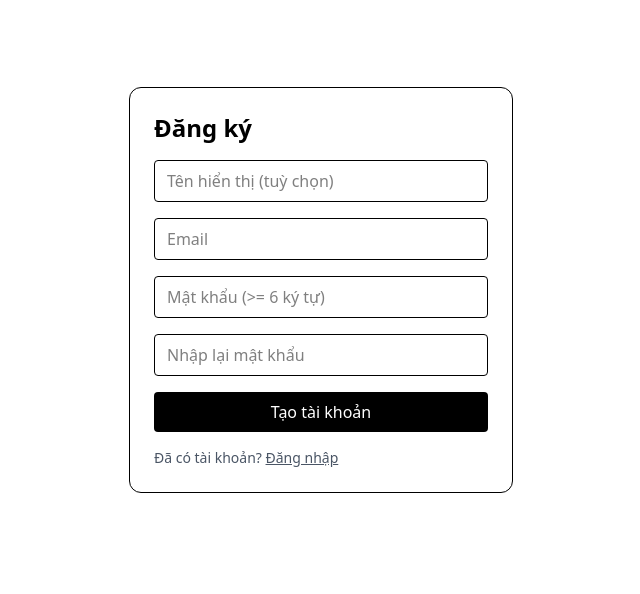
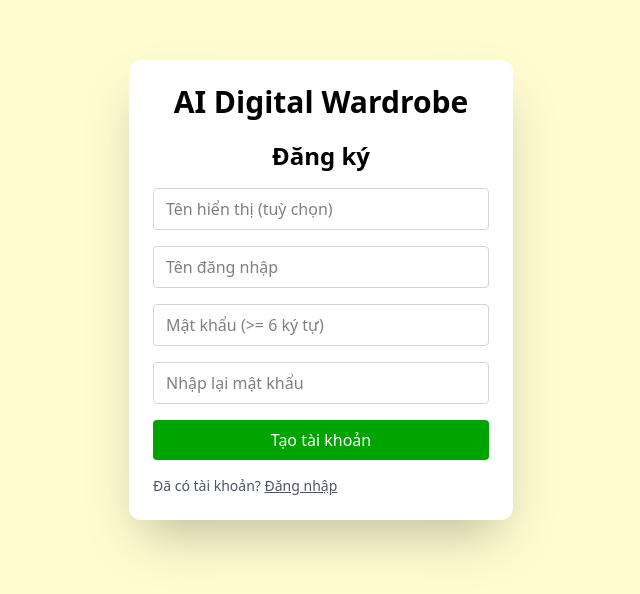
Before and after one commit to toilact/ai-digital-wardrobe, a Next.js app: page /auth/register in a window 1280 px wide. Shown: the part 110-704 px from the top of the page, without its empty margins (319-959 px from the left). Built offline with nearby package versions, Linux system fonts and the light colour scheme; no server answers.

Commit message:
chinh giao dien onboarding

```diff
--- a/src/app/auth/login/page.tsx
+++ /dev/null
@@ -1,69 +0,0 @@
-"use client";
-
-import { signInWithEmailAndPassword } from "firebase/auth";
-import { auth } from "@/lib/firebase";
-import Link from "next/link";
-import { useRouter } from "next/navigation";
-import { useState } from "react";
-import GoogleLoginButton from "@/components/GoogleLoginButton";
-
-export default function LoginPage() {
-  const router = useRouter();
-  const [email, setEmail] = useState("");
-  const [pass, setPass] = useState("");
-  const [loading, setLoading] = useState(false);
-
-  const onLogin = async () => {
-    if (!email || !pass) return alert("Nhập email và mật khẩu");
-    setLoading(true);
-    try {
-      await signInWithEmailAndPassword(auth, email, pass);
-      router.push("/dashboard");
-    } catch (e: any) {
-      alert(e?.message ?? "Login failed");
-    } finally {
-      setLoading(false);
-    }
-  };
-
-  return (
-    <main className="min-h-screen flex items-center justify-center p-6">
-      <div className="w-full max-w-sm border rounded-xl p-6 space-y-4">
-        <h1 className="text-2xl font-semibold">Đăng nhập</h1>
-
-        <input
-          className="w-full border rounded px-3 py-2"
-          placeholder="Email"
-          value={email}
-          onChange={(e) => setEmail(e.target.value)}
-        />
-        <input
-          className="w-full border rounded px-3 py-2"
-          placeholder="Mật khẩu"
-          type="password"
-          value={pass}
-          onChange={(e) => setPass(e.target.value)}
-        />
-
-        <button
-          onClick={onLogin}
-          disabled={loading}
-          className="w-full bg-black text-white rounded py-2 disabled:opacity-50"
-        >
-          {loading ? "Đang đăng nhập..." : "Đăng nhập"}
-        </button>
-
-        <div className="pt-2 border-t">
-          <GoogleLoginButton />
-        </div>
-
-        <p className="text-sm text-gray-600">
-          Chưa có tài khoản?{" "}
-          <Link className="underline" href="/auth/register">
-            Đăng ký
-          </Link>
-        </p>
-      </div>
-    </main>
-  );
-}
--- a/src/app/auth/register/page.tsx
+++ b/src/app/auth/register/page.tsx
@@ -7,8 +7,10 @@ import {
   createUserWithEmailAndPassword,
   updateProfile,
   AuthError,
+  onAuthStateChanged,
 } from "firebase/auth";
-import { auth } from "@/lib/firebase";
+import { auth, db } from "@/lib/firebase";
+import { doc, getDoc, setDoc, serverTimestamp } from "firebase/firestore";
 
 function firebaseMsg(err: unknown) {
   const e = err as AuthError;
@@ -16,9 +18,9 @@ function firebaseMsg(err: unknown) {
 
   switch (code) {
     case "auth/email-already-in-use":
-      return "Email này đã được sử dụng. Hãy đăng nhập hoặc dùng email khác.";
+      return "Tên đăng nhập đã được sử dụng. Hãy chọn tên khác.";
     case "auth/invalid-email":
-      return "Email không hợp lệ.";
+      return "Định dạng email nội bộ không hợp lệ.";
     case "auth/weak-password":
       return "Mật khẩu quá yếu. Firebase yêu cầu ít nhất 6 ký tự.";
     case "auth/operation-not-allowed":
@@ -33,24 +35,27 @@ function firebaseMsg(err: unknown) {
 export default function RegisterPage() {
   const router = useRouter();
   const [name, setName] = useState("");
-  const [email, setEmail] = useState("");
+  const [username, setUsername] = useState("");
   const [pass, setPass] = useState("");
   const [confirm, setConfirm] = useState("");
   const [loading, setLoading] = useState(false);
 
   const onRegister = async () => {
     // Validate trước cho chắc
-    if (!email.trim() || !pass) return alert("Nhập email và mật khẩu.");
+    const uname = username.trim().toLowerCase();
+    if (!uname || !pass) return alert("Nhập tên đăng nhập và mật khẩu.");
+    if (!/^[a-z0-9_\-]{3,32}$/.test(uname))
+      return alert("Tên đăng nhập chỉ gồm chữ, số, gạch dưới hoặc gạch ngang (3-32 ký tự).");
     if (pass.length < 6) return alert("Mật khẩu phải từ 6 ký tự trở lên.");
     if (pass !== confirm) return alert("Mật khẩu nhập lại không khớp.");
 
     setLoading(true);
     try {
-      const cred = await createUserWithEmailAndPassword(
-        auth,
-        email.trim(),
-        pass
-      );
+
+      // Tạo email giả để Firebase dùng làm identifier
+      const fakeEmail = `${uname}@adw.local`;
+
+      const cred = await createUserWithEmailAndPassword(auth, fakeEmail, pass);
 
       // set displayName nếu có
       const displayName = name.trim();
@@ -69,27 +74,28 @@ export default function RegisterPage() {
   };
 
   return (
-    <main className="min-h-screen flex items-center justify-center p-6">
-      <div className="w-full max-w-sm border rounded-xl p-6 space-y-4">
-        <h1 className="text-2xl font-semibold">Đăng ký</h1>
+    <main className="min-h-screen flex items-center justify-center p-6 bg-[#FFFDD0]">
+      <div className="w-full max-w-sm shadow-2xl rounded-xl p-6 space-y-4 bg-white">
+        <h1 className="text-3xl font-semibold text-center mb-5">AI Digital Wardrobe</h1>
+        <h1 className="text-2xl font-semibold text-center">Đăng ký</h1>
 
         <input
-          className="w-full border rounded px-3 py-2"
+          className="w-full border border-gray-300 rounded px-3 py-2"
           placeholder="Tên hiển thị (tuỳ chọn)"
           value={name}
           onChange={(e) => setName(e.target.value)}
         />
 
         <input
-          className="w-full border rounded px-3 py-2"
-          placeholder="Email"
-          value={email}
-          onChange={(e) => setEmail(e.target.value)}
-          autoComplete="email"
+          className="w-full border border-gray-300 rounded px-3 py-2"
+          placeholder="Tên đăng nhập"
+          value={username}
+          onChange={(e) => setUsername(e.target.value)}
+          autoComplete="username"
         />
 
         <input
-          className="w-full border rounded px-3 py-2"
+          className="w-full border border-gray-300 rounded px-3 py-2"
           placeholder="Mật khẩu (>= 6 ký tự)"
           type="password"
           value={pass}
@@ -98,7 +104,7 @@ export default function RegisterPage() {
         />
 
         <input
-          className="w-full border rounded px-3 py-2"
+          className="w-full border border-gray-300 rounded px-3 py-2"
           placeholder="Nhập lại mật khẩu"
           type="password"
           value={confirm}
@@ -109,14 +115,14 @@ export default function RegisterPage() {
         <button
           onClick={onRegister}
           disabled={loading}
-          className="w-full bg-black text-white rounded py-2 disabled:opacity-50"
+          className="w-full bg-[#00a400] text-white rounded py-2 disabled:opacity-50"
         >
           {loading ? "Đang tạo tài khoản..." : "Tạo tài khoản"}
         </button>
 
         <p className="text-sm text-gray-600">
           Đã có tài khoản?{" "}
-          <Link className="underline" href="/auth/login">
+          <Link className="underline" href="/">
             Đăng nhập
           </Link>
         </p>
--- a/src/app/dashboard/page.tsx
+++ b/src/app/dashboard/page.tsx
@@ -51,8 +51,8 @@ export default function Dashboard() {
     <main className="min-h-screen p-6">
       <div className="flex justify-between items-center mb-6">
         <div>
-          <h1 className="text-2xl font-semibold">Xin chào {user.displayName}</h1>
-          <p className="text-gray-500">{user.email}</p>
+          <h1 className="text-2xl font-semibold">Xin chào {user.displayName || user.email?.split('@')[0]}</h1>
+          <p className="text-gray-500">@{user.email?.split('@')[0]}</p>
         </div>
 
         <LogoutButton />
--- a/src/app/page.tsx
+++ b/src/app/page.tsx
@@ -4,21 +4,21 @@ import { auth } from "@/lib/firebase";
 import Link from "next/link";
 import { useRouter } from "next/navigation";
 import { useState } from "react";
-import { FcGoogle } from "react-icons/fc"; // Cần cài: npm install react-icons
 import GoogleLoginButton from "@/components/GoogleLoginButton";
 
 export default function Home() {
 
   const router = useRouter();
-  const [email, setEmail] = useState("");
+  const [username, setUsername] = useState("");
   const [pass, setPass] = useState("");
   const [loading, setLoading] = useState(false);
 
   const onLogin = async () => {
-    if (!email || !pass) return alert("Nhập email và mật khẩu");
+    if (!username || !pass) return alert("Nhập tên đăng nhập và mật khẩu");
     setLoading(true);
     try {
-      await signInWithEmailAndPassword(auth, email, pass);
+      const loginEmail = `${username.trim().toLowerCase()}@adw.local`;
+      await signInWithEmailAndPassword(auth, loginEmail, pass);
       router.push("/dashboard");
     } catch (e: any) {
       alert(e?.message ?? "Login failed");
@@ -30,7 +30,7 @@ export default function Home() {
     <main className="min-h-screen bg-[#FFFDD0] flex items-center justify-center">
 
 
-      <div className="w-full max-w-[400px] bg-white p-12 shadow-2xl flex flex-col items-center">
+      <div className="w-full max-w-[400px] bg-white rounded-xl  p-6 shadow-2xl flex flex-col items-center">
 
         <h1 className="text-3xl font-semibold mb-5">AI Digital Wardrobe</h1>
         {/* Tiêu đề Log-in */}
@@ -42,11 +42,11 @@ export default function Home() {
         <div className="w-full space-y-4">
           <div className="relative m-2">
             <input
-              type="email"
-              placeholder="Email"
-              value={email}
+              type="text"
+              placeholder="Tên đăng nhập"
+              value={username}
               className="w-full border border-gray-300 p-3 outline-none focus:border-blue-400"
-              onChange={(e) => setEmail(e.target.value)}
+              onChange={(e) => setUsername(e.target.value)}
             />
           </div>
 
@@ -61,12 +61,15 @@ export default function Home() {
           </div>
 
           {/* Nút Login xanh dương */}
-          <button
-            onClick={onLogin}
-            disabled={loading}
-            className="w-full bg-[#4a90e2] text-white py-3 font-semibold hover:bg-blue-600 transition-colors">
-            {loading ? "Đang đăng nhập..." : "Đăng nhập"}
-          </button>
+          <div className="m-2">
+            <button
+              onClick={onLogin}
+              disabled={loading}
+              className="w-full bg-[#4a90e2] text-white p-3 font-semibold hover:bg-blue-600 transition-colors">
+              {loading ? "Đang đăng nhập..." : "Đăng nhập"}
+            </button>
+          </div>
+
         </div>
 
         {/* Dòng kẻ ngang hoặc chữ OR */}
--- a/src/components/GoogleLoginButton.tsx
+++ b/src/components/GoogleLoginButton.tsx
@@ -3,6 +3,7 @@
 import { GoogleAuthProvider, signInWithPopup } from "firebase/auth";
 import { auth } from "@/lib/firebase";
 import { useRouter } from "next/navigation";
+import { FcGoogle } from "react-icons/fc"; // Cần cài: npm install react-icons
 
 export default function GoogleLoginButton() {
   const router = useRouter();
@@ -14,8 +15,9 @@ export default function GoogleLoginButton() {
   };
 
   return (
-    <button onClick={handleLogin} className="px-5 py-3 rounded bg-black text-white">
-      Login with Google
+    <button onClick={handleLogin} className="w-full flex items-center justify-center gap-3 border border-gray-300 py-1 px-3 hover:bg-gray-50 transition-all mb-6">
+      <FcGoogle className="text-2xl" />
+      <span className="text-gray-600 font-medium">Tiếp tục với Google</span>
     </button>
   );
 }
```
Also changed, not shown: src/app/onboarding/page.tsx (+6 -7 lines), public/home_background.jpg (deleted).
